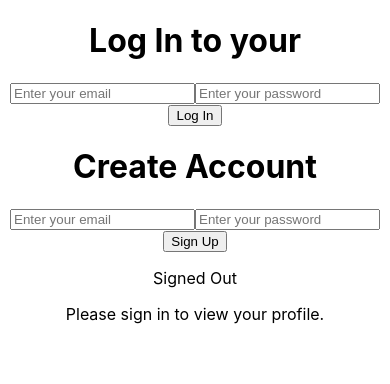
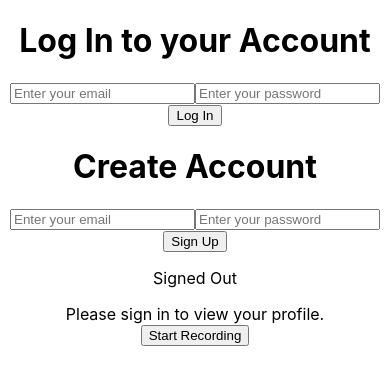
Before and after one commit to ElizabethViolin/talk_to_chatGPT, a React (Create React App) app: page / in a window 390 px wide. Shown: the top 384 px of the page. Built offline with nearby package versions, Linux system fonts and the light colour scheme; no server answers.

Commit message:
microphone access

```diff
--- a/package.json
+++ b/package.json
@@ -9,6 +9,7 @@
     "aws-sdk": "^2.1499.0",
     "firebase": "^10.6.0",
     "firebaseui": "^6.1.0",
+    "microsoft-cognitiveservices-speech-sdk": "^1.33.1",
     "react": "^18.2.0",
     "react-dom": "^18.2.0",
     "react-scripts": "5.0.1",
--- a/src/App.js
+++ b/src/App.js
@@ -4,6 +4,8 @@ import SignIn from './components/auth/SignIn';
 import SignUp from './components/auth/SignUp';
 import AuthDetails from './components/AuthDetails';
 import UserProfile from './components/profile/UserProfile';
+import VoiceRecorder from './components/VoiceRecorder';
+
 
 
 function App() {
@@ -13,6 +15,7 @@ function App() {
       <SignUp />
       <AuthDetails />
       <UserProfile />
+      <VoiceRecorder />
     </div>
   );
 }
--- /dev/null
+++ b/src/components/MicrophoneAccess.js
@@ -0,0 +1,6 @@
+// This function prompts the user for permission to use the microphone and returns a Promise
+export function getMicrophoneAccess() {
+    const constraints = { audio: true, video: false }; // We only want audio
+    // Return the Promise generated by getUserMedia directly
+    return navigator.mediaDevices.getUserMedia(constraints);
+  }
--- /dev/null
+++ b/src/components/VoiceRecorder.js
@@ -0,0 +1,30 @@
+// VoiceRecorder.js (or wherever you want to call getMicrophoneAccess)
+
+import React, { useState } from 'react';
+import { getMicrophoneAccess } from './MicrophoneAccess'; // Adjust the import path as necessary
+
+const VoiceRecorder = () => {
+  const [isRecording, setIsRecording] = useState(false);
+
+  const startRecording = () => {
+    getMicrophoneAccess()
+      .then(stream => {
+        // Microphone access was granted
+        console.log('Microphone access granted!', stream);
+        setIsRecording(true); // Now we're ready to start recording
+        // Here you would handle the stream, like starting the speech recognition
+      })
+      .catch(error => {
+        // Microphone access was denied or there was another error
+        console.error('Could not get microphone access', error);
+      });
+  };
+
+  return (
+    <div>
+      <button onClick={startRecording}>Start Recording</button>
+    </div>
+  );
+};
+
+export default VoiceRecorder;
--- a/src/components/auth/SignIn.jsx
+++ b/src/components/auth/SignIn.jsx
@@ -19,7 +19,7 @@ const SignIn = () => {
   return (
     <div className='sign-in-container'>
       <form onSubmit={signIn}>
-        <h1>Log In to your</h1>
+        <h1>Log In to your Account</h1>
         <input
           type="email"
           placeholder="Enter your email"
```
Also changed, not shown: 1 other file (tests, documents, lock files or other folders).
